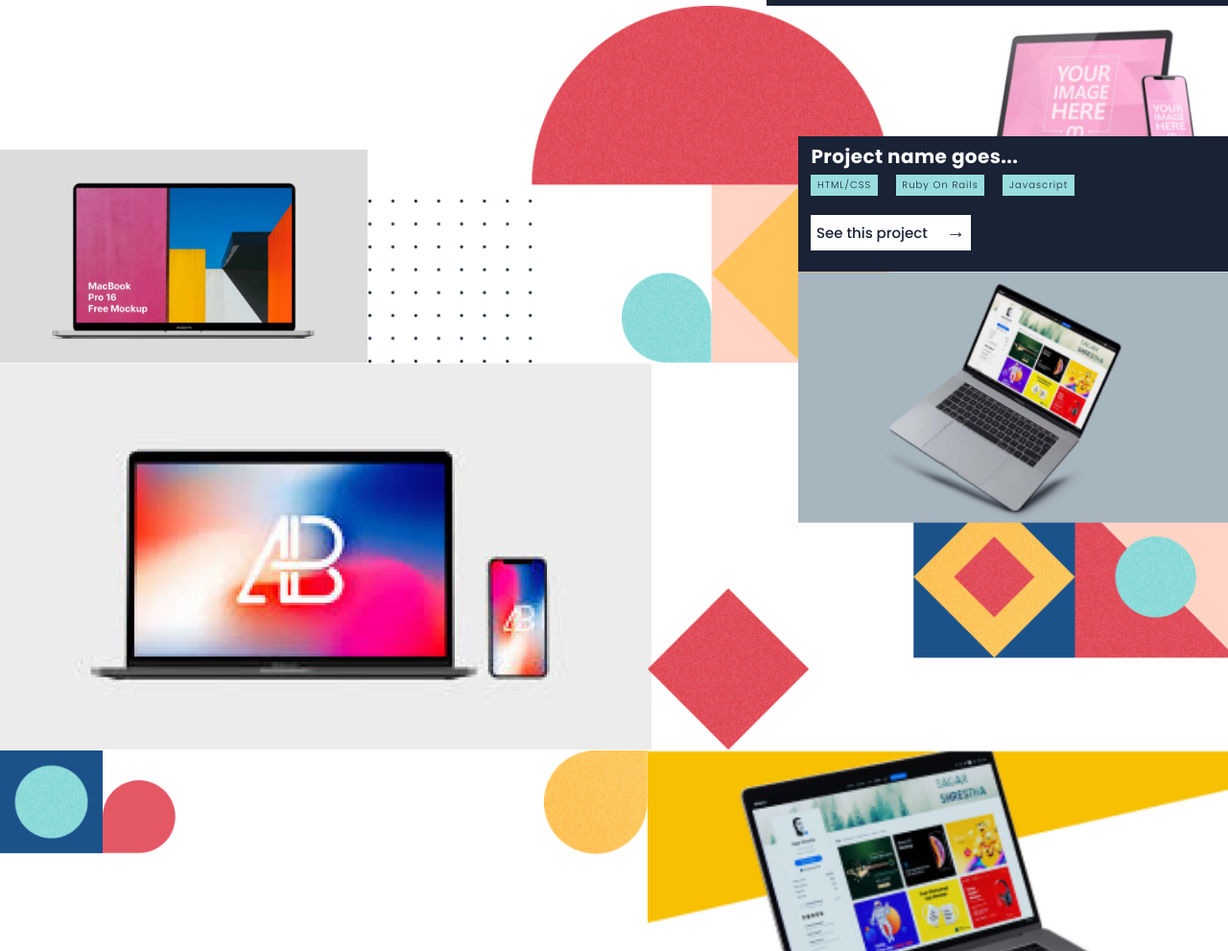
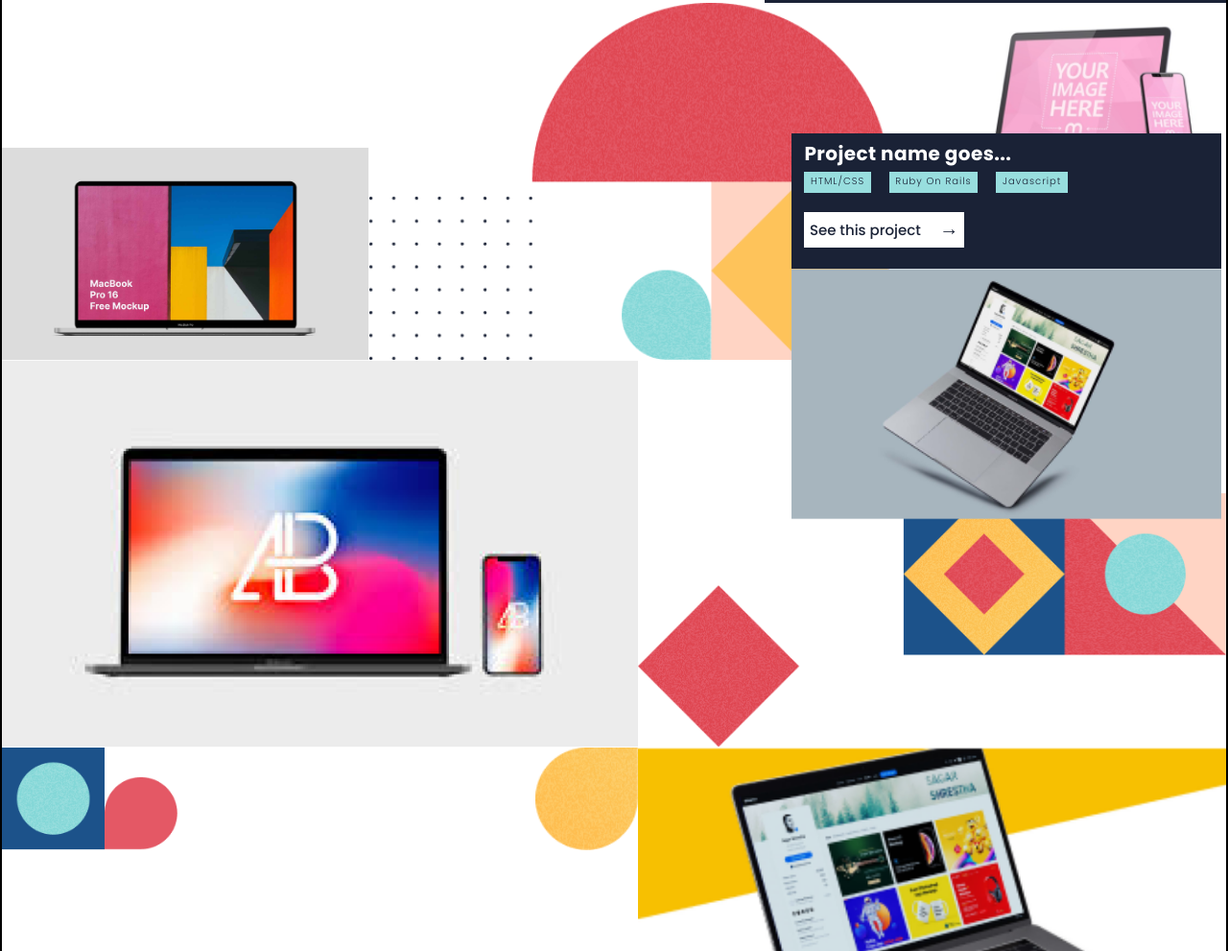
Before and after one commit to fickryiman/fickryiman.github.io, a website: page index.html in a window 1280 px wide. Shown: the part 1809-2800 px from the top of the page at 96% size. Drawn offline with nearby package versions, Linux system fonts and the light colour scheme.

Commit message:
fix width

```diff
--- a/styles/desktop-version.css
+++ b/styles/desktop-version.css
@@ -4,6 +4,7 @@ html {
   padding: 0;
   font-family: 'Poppins', sans-serif;
   color: #1a2236;
+  border: 1px solid black;
 }
 
 @media screen and (min-device-width: 768px),
@@ -300,7 +301,7 @@ html {
 
   .projects-section > div:nth-child(6) > .project-img-rectangle {
     grid-column: 1 / 5;
-    width: 102%;
+    width: 100%;
     height: 100%;
     object-fit: cover;
   }
@@ -312,7 +313,7 @@ html {
     height: auto;
     object-fit: fill;
     align-self: end;
-    margin-left: 9px;
+    /* margin-left: 9px; */
   }
 
   .projects-section > div:nth-child(6) > .project-info {
@@ -331,7 +332,7 @@ html {
     grid-column: 1 / 5;
     justify-content: space-between;
     height: 30%;
-    margin-right: -9px;
+    /* margin-right: -9px; */
   }
 
   .projects-section > div:nth-child(7) > .project-img-rectangle {
@@ -340,7 +341,7 @@ html {
     height: auto;
     object-fit: cover;
     margin-top: -1px;
-    margin-left: 9px;
+    /* margin-left: 9px; */
   }
 
   .projects-section > div:nth-child(7) > .project-info {
@@ -360,7 +361,7 @@ html {
     height: auto;
     position: relative;
     top: -58.5%;
-    right: -50%;
+    right: -45%;
   }
 
   .projects-section > div:nth-child(9) > .project-img-rectangle {
```
